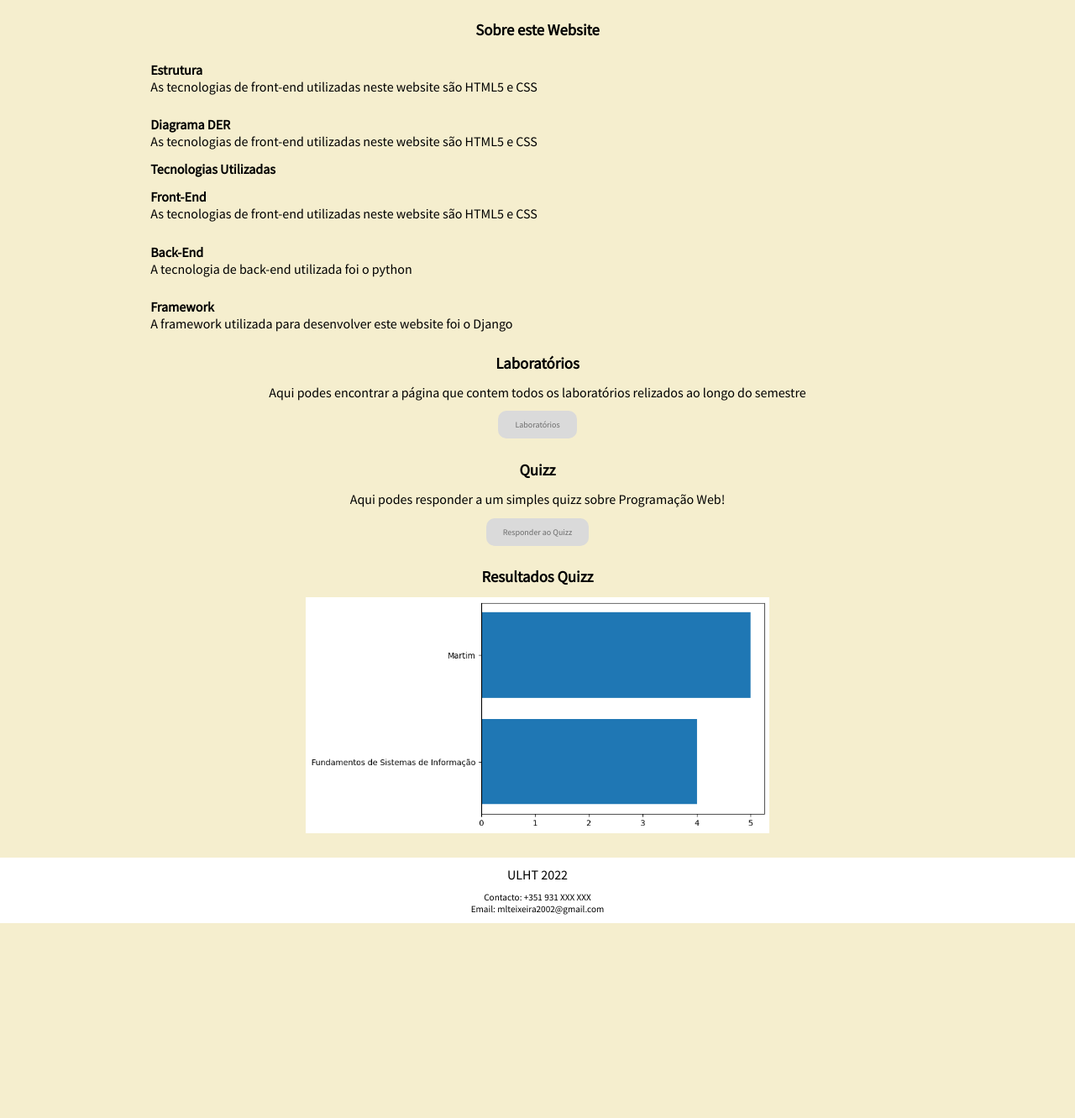
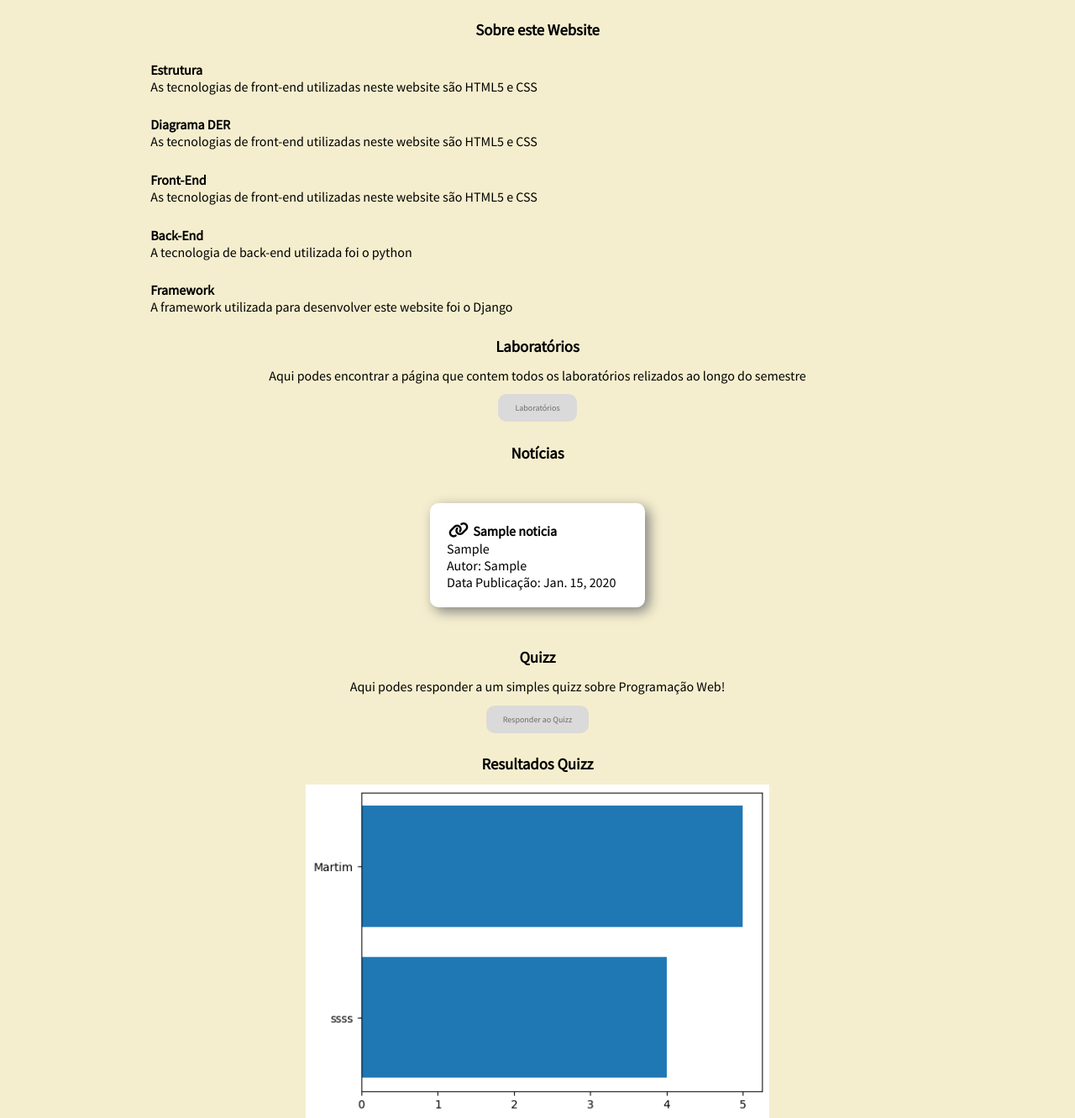
Before and after one commit to Martimlt/Portfoliopw, a Django app: page /programacaoWeb in a window 1280 px wide. Shown: the part 465-1796 px from the top of the page at 84% size. Before the commit the page ends 1564 px from the top, so only its background shows below. Run offline with Django 4.2, Linux system fonts and the light colour scheme; tables that the repository leaves empty hold one stand-in row (values such as "Sample post"); parts of the project's set-up code (start-up, migrations or seed data) failed here and were passed over; some libraries are stand-ins or nearby versions.

Commit message:
Alterações

```diff
--- a/portfolio/admin.py
+++ b/portfolio/admin.py
@@ -1,7 +1,7 @@
 from django.contrib import admin
 
 # Register your models here.
-from .models import Cadeira, Pessoa, Projeto, Elogio, Competencia, PontuacaoQuizz
+from .models import Cadeira, Pessoa, Projeto, Elogio, Competencia, PontuacaoQuizz, Noticia
 
 admin.site.register(Cadeira)
 admin.site.register(Pessoa)
@@ -9,3 +9,4 @@ admin.site.register(Projeto)
 admin.site.register(Elogio)
 admin.site.register(Competencia)
 admin.site.register(PontuacaoQuizz)
+admin.site.register(Noticia)
--- a/portfolio/models.py
+++ b/portfolio/models.py
@@ -73,3 +73,14 @@ class PontuacaoQuizz(models.Model):
 
     def __str__(self):
         return f"{self.nome}"
+
+
+class Noticia(models.Model):
+    titulo = models.CharField(max_length=100)
+    corpo = models.CharField(max_length=500)
+    autor = models.CharField(max_length=50)
+    data = models.DateField(auto_created=False)
+    urlnoticia = models.URLField()
+
+    def __str__(self):
+        return f"{self.titulo}"
--- a/portfolio/static/portfolio/css/estilos.css
+++ b/portfolio/static/portfolio/css/estilos.css
@@ -642,3 +642,22 @@ footer p:last-child {
     padding-left: 12vw;
     padding-right: 13vw;
 }
+
+/* -------- noticias -------- */
+
+.containerNoticias {
+    display: flex;
+    justify-content: center;
+    background-color: rgb(245, 238, 206);
+    flex-flow: row wrap;
+    padding: 2vw 2vw;
+}
+
+.containerNoticias div {
+    width: 20vw;
+    padding: 20px;
+    margin: 10px;
+    background-color: white;
+    border-radius: 10px;
+    box-shadow: 5px 5px 15px grey;
+}
--- a/portfolio/templates/portfolio/programacaoWeb.html
+++ b/portfolio/templates/portfolio/programacaoWeb.html
@@ -38,7 +38,6 @@
         <h4>Diagrama DER</h4>
         <p>As tecnologias de front-end utilizadas neste website são HTML5 e CSS</p>
     </div>
-    <h4>Tecnologias Utilizadas</h4>
     <div class="paddingTecnologias">
         <h4>Front-End</h4>
         <p>As tecnologias de front-end utilizadas neste website são HTML5 e CSS</p>
@@ -60,6 +59,18 @@
             >
         </div>
     </div>
+    <h3 class="centerTitles">Notícias</h3>
+    <div class="containerNoticias">
+        {% for noticia in noticias %}
+            <div>
+                <b><a href={{ noticia.urlnoticia }} target="_blank"
+        ><i class="fa-solid fa-link button1"></i></a> {{ noticia.titulo }} </b>
+                <p>{{ noticia.corpo }}</p>
+                <p>Autor: {{ noticia.autor }}</p>
+                <p>Data Publicação: {{ noticia.data }}</p>
+            </div>
+        {% endfor %}
+    </div>
     <h3 class="centerTitles">Quizz</h3>
     <p class="centextpw">
         Aqui podes responder a um simples quizz sobre Programação Web!
--- a/portfolio/views.py
+++ b/portfolio/views.py
@@ -3,7 +3,7 @@ from django.shortcuts import render, HttpResponseRedirect
 from django.contrib.auth import authenticate, login, logout
 from matplotlib import pyplot as plt
 
-from portfolio.models import Cadeira, Elogio, Projeto, Competencia, PontuacaoQuizz
+from portfolio.models import Cadeira, Elogio, Projeto, Competencia, PontuacaoQuizz, Noticia
 from portfolio.forms import ElogiosForm, ProjetoForm
 
 
@@ -59,7 +59,8 @@ def formElogios_page_view(request):
 
 
 def programacaoWeb_page_view(request):
-    return render(request, 'portfolio/programacaoWeb.html')
+    context = {'noticias': Noticia.objects.all()}
+    return render(request, 'portfolio/programacaoWeb.html', context)
 
 
 def formPW_page_view(request):
```
Also changed, not shown: portfolio/migrations/0026_noticia.py (added), portfolio/migrations/0027_noticia_urlnoticia.py (added), portfolio/static/portfolio/images/resultado.png.
